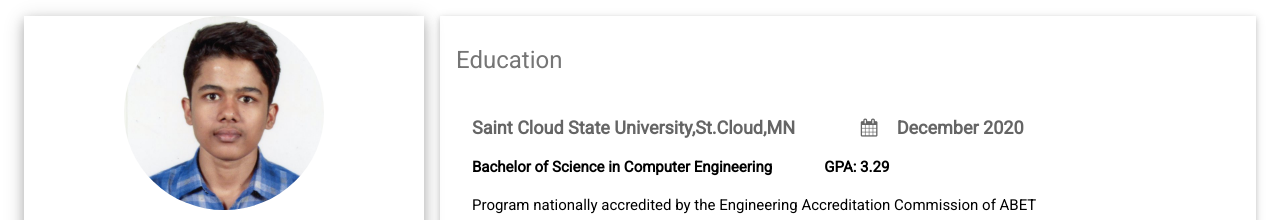
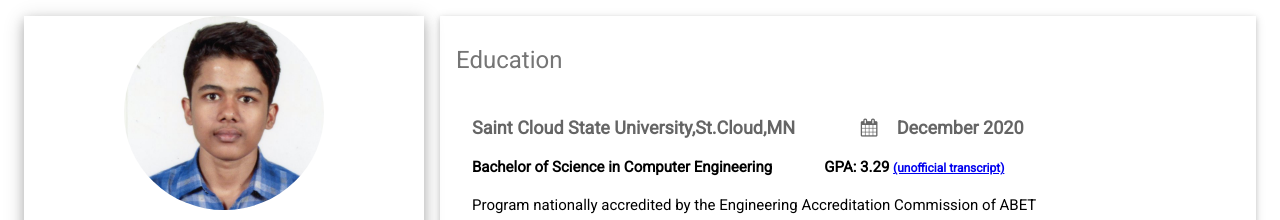
Before and after one commit to SushanTiwari/sushantiwari.github.io, a plain HTML site: page index.html in a window 1280 px wide. Shown: the top 220 px of the page. Drawn offline with nearby package versions, Linux system fonts and the light colour scheme.

Commit message:
Update index.html

```diff
--- a/index.html
+++ b/index.html
@@ -102,6 +102,7 @@ html,body,h1,h2,h3,h4,h5,h6 {font-family: "Roboto", sans-serif}
           <p><b>Bachelor of Science in Computer Engineering
             &nbsp;&nbsp;&nbsp;&nbsp;&nbsp;&nbsp;&nbsp;&nbsp;&nbsp;&nbsp;&nbsp;&nbsp;
             GPA: 3.29
+            <a class="small" href="https://drive.google.com/file/d/167chka6rJvAcGtuCSeXpfThGqCfYAf8z/view" target="_blank">(unofficial transcript)</a>
             </b></p>
           <p>Program nationally accredited by the Engineering Accreditation Commission of ABET </p>
           <hr>
```
